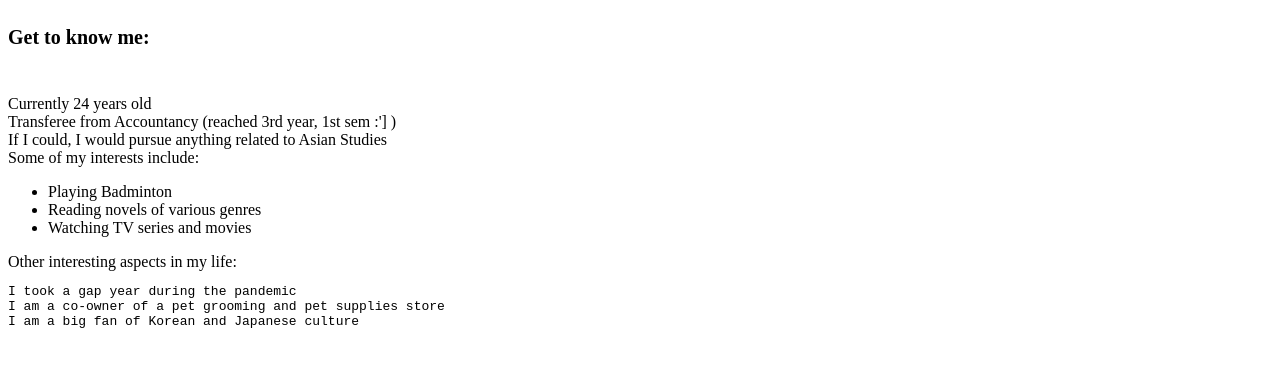
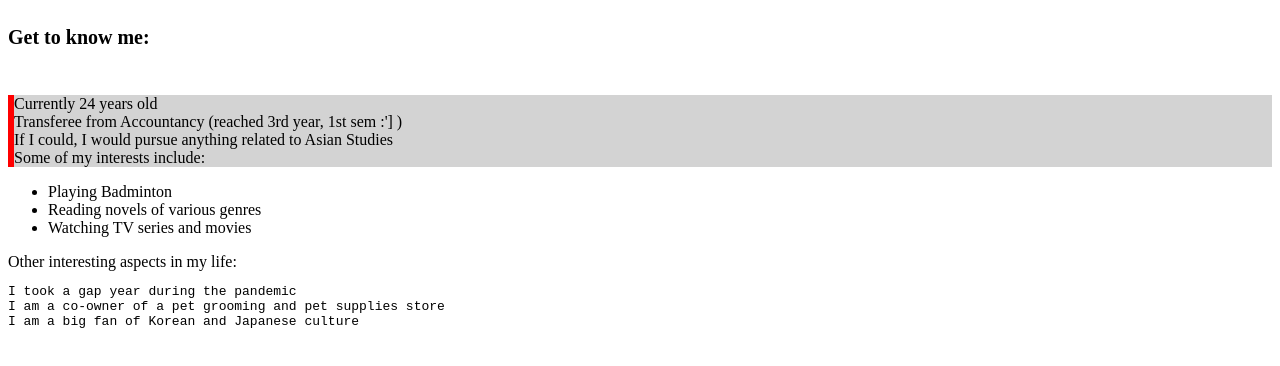
Before and after one commit to kporoceo/lab2, a plain HTML site: page week3/index.html in a window 1280 px wide. Shown: the part 108-474 px from the top of the page. Drawn offline with Linux system fonts and the light colour scheme.

Commit message:
W3 Schools CSS Lesson 4. Borders

```diff
--- a/week3/index.html
+++ b/week3/index.html
@@ -1,6 +1,12 @@
 <!DOCTYPE html>
 <html>
 <head>
+<style>
+p {
+  border-left: 6px solid red;
+  background-color: lightgrey;
+}
+</style>
     <title>My Website for WEBPROG </title>
     <meta charset="utf-8">
 </head>
```
